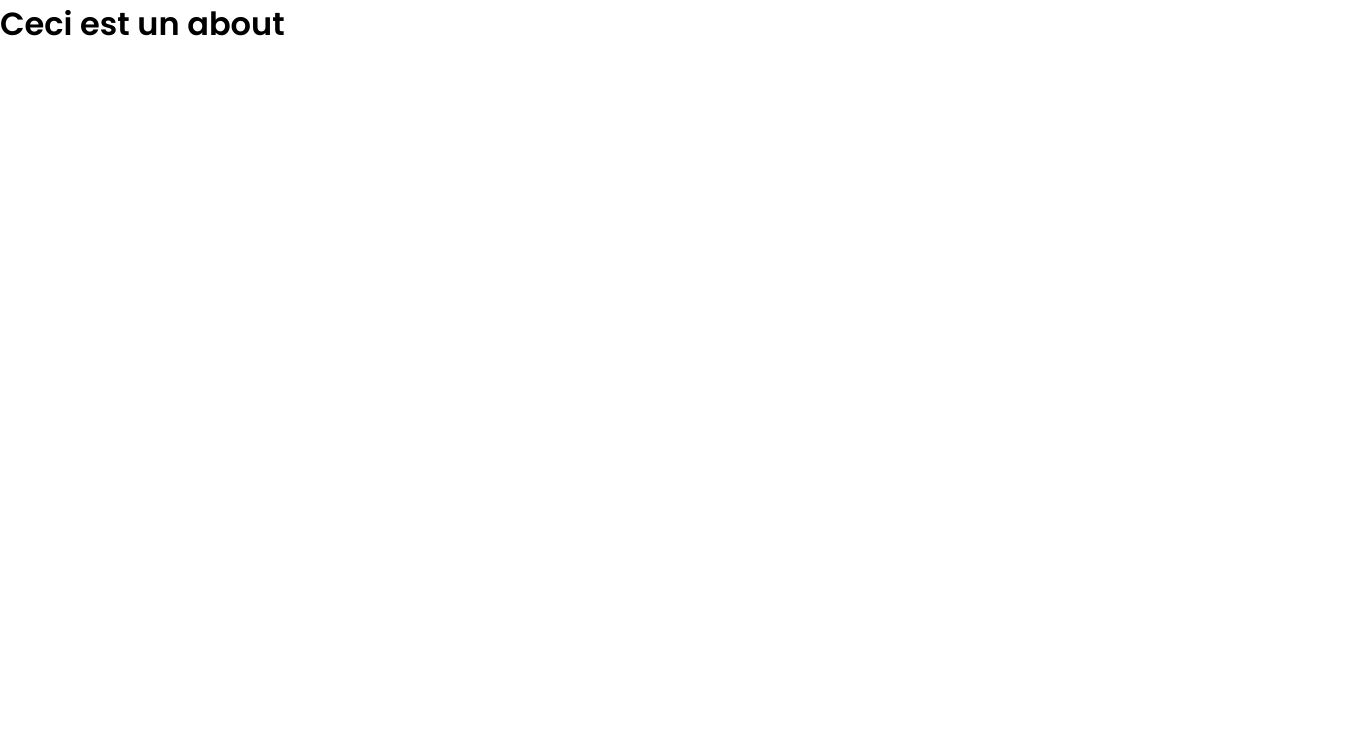
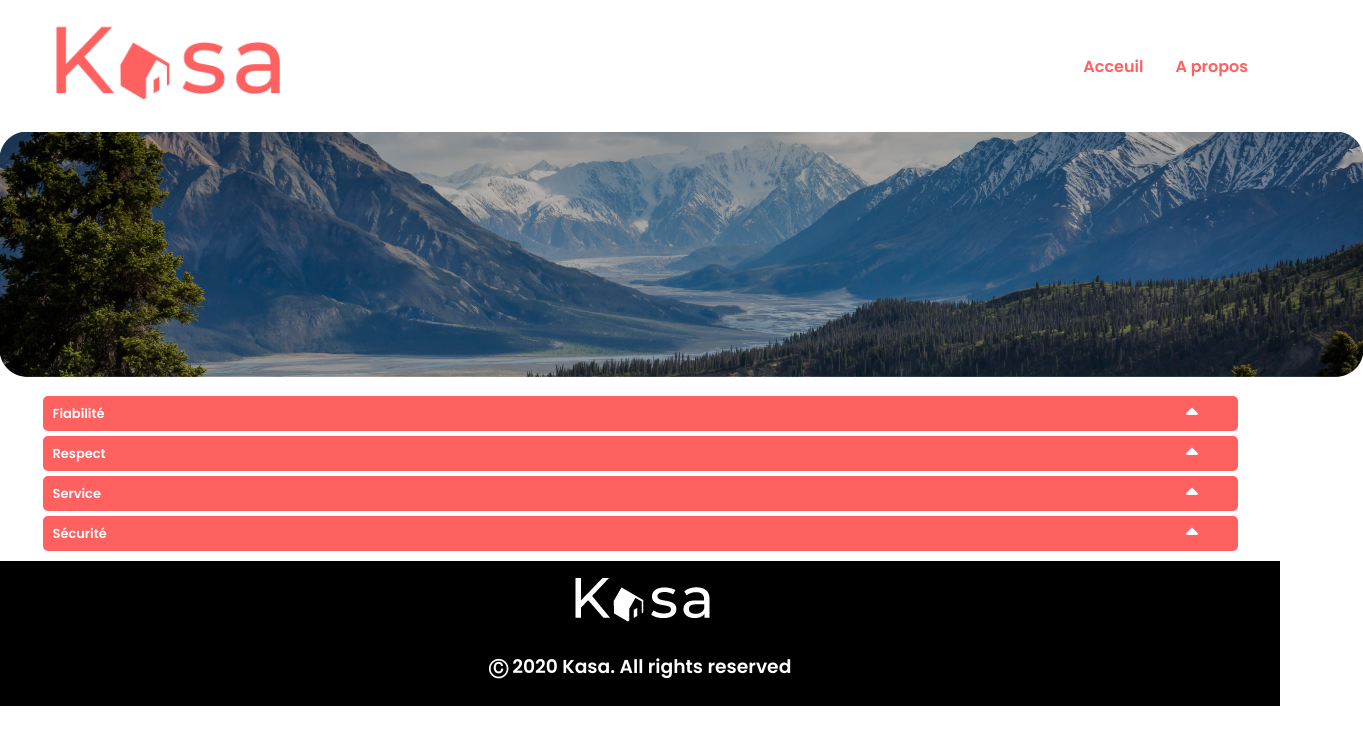
Before and after one commit to tsboudot/KasaP08, a React app: page /about in a window 1280 px wide. Shown: the whole page, 1363 px wide, since content can reach past the window. Built offline with nearby package versions, Linux system fonts and the light colour scheme; a web font is replaced by a local one.

Commit message:
AboutOK: Todo: AboutContenStyle

```diff
--- /dev/null
+++ b/src/Components/About.js
@@ -0,0 +1,23 @@
+import React from 'react';
+import Navbar from './Navbar';
+import BannerAbout from './BannerAbout';
+import Footer from './Footer';
+import AboutDiv from './AboutDiv';
+
+function About() {
+    return (
+        <main>
+            <Navbar />
+            <BannerAbout />
+            <section className="aboutSection">
+                <AboutDiv title="Fiabilité" id="Id1" content="Les annonces postées sur Kasa garantissent une fiabilité totale. Les photos sont conformes aux logements, et toutes les informations sont régulièrement vérifiées par nos équipes." />
+                <AboutDiv title="Respect" id="Id2" content="La bienveillance fait partie des valeurs fondatrices de Kasa. Tout comportement discriminatoire ou de perturbation du voisinage entraînera une exclusion de notre plateforme" />
+                <AboutDiv title="Service" id="Id3" content="La bienveillance fait partie des valeurs fondatrices de Kasa. Tout comportement discriminatoire ou de perturbation du voisinage entraînera une exclusion de notre plateforme" />
+                <AboutDiv title="Sécurité" id="Id4" content="La sécurité est la priorité de Kasa. Aussi bien pour nos hôtes que pour les voyageurs, chaque logement correspond aux critères de sécurité établis par nos services. En laissant une note aussi bien à l'hôte qu'au locataire, cela permet à nos équipes de vérifier que les standards sont bien respectés. Nous organisons également des ateliers sur la sécurité domestique pour nos hôtes." />
+            </section>
+            <Footer />
+        </main>
+    );
+};
+
+export default About;
--- /dev/null
+++ b/src/Components/AboutDiv.js
@@ -0,0 +1,26 @@
+import React, { useState } from 'react';
+import { CSSTransition } from 'react-transition-group';
+import { FontAwesomeIcon } from '@fortawesome/react-fontawesome';
+import { faCaretUp } from '@fortawesome/free-solid-svg-icons';
+
+function AboutDiv({ title, id, content }) {
+    const [showContent, setShowContent] = useState(false);
+
+    return (
+        <div className="aboutDiv">
+            <div className="aboutDivHeader">
+                <h2>{title}</h2>
+                <button onClick={() => setShowContent(!showContent)} className={showContent ? "rotated" : ""}>
+                    <FontAwesomeIcon icon={faCaretUp} />
+                </button>
+            </div>
+            <CSSTransition in={showContent} timeout={1000} classNames="content" unmountOnExit>
+                <div className="aboutDivContent">
+                    {showContent && <p id={id}>{content}</p>}
+                </div>
+            </CSSTransition>
+        </div>
+    );
+};
+
+export default AboutDiv;
--- a/src/Components/Banner.js
+++ b/src/Components/Banner.js
@@ -1,10 +1,11 @@
 import React from 'react';
+
 
 const Banner = () => {
     return (
         <div className="banner">
 
-            <p>Chez vous chez vous</p>
+            <h2>Chez vous, partout et ailleurs</h2>
 
         </div>
     );
--- /dev/null
+++ b/src/Components/BannerAbout.js
@@ -0,0 +1,11 @@
+import React from 'react';
+
+function BannerAbout() {
+    return (
+        <div className="BannerAbout">
+            <img className="bannerAboutImg" src="BannerAbout.png" alt="bannerAboutImg" />
+        </div>
+    );
+};
+
+export default BannerAbout;
--- a/src/Components/Footer.js
+++ b/src/Components/Footer.js
@@ -3,8 +3,8 @@ import React from 'react';
 const Footer = () => {
     return (
         <footer>
-            <h3>Ceci est un footer</h3>
-            <p>Ceci est un footer</p>
+            <img src="logoBlack.png" alt="logo" className="logoFooter" />
+            <h3>&#9400; 2020 Kasa. All rights reserved</h3>
         </footer>
     );
 };
--- a/src/index.js
+++ b/src/index.js
@@ -6,6 +6,7 @@ import reportWebVitals from './reportWebVitals';
 import { BrowserRouter as Router, Route, Routes } from 'react-router-dom';
 import ApptPage from './Components/ApptPage';
 import { ApptProvider } from "./Components/context/ApptContext";
+import About from './Components/About';
 
 
 const root = ReactDOM.createRoot(document.getElementById('root'));
@@ -16,7 +17,7 @@ root.render(
         <Routes>
           <Route path="/" element={<App />} />
           <Route path="/flat/:id" element={<ApptPage />} />
-          <Route path="/about" element={<h1>Ceci est un about</h1>} />
+          <Route path="/about" element={<About />} />
           <Route path="*" element={<h1>404 Not found</h1>} />
         </Routes>
       </Router>
--- /dev/null
+++ b/src/styles/components/_AboutDiv.scss
@@ -0,0 +1,62 @@
+.aboutSection {
+    display: flex;
+    flex-direction: column;
+    gap: 5px;
+    justify-content: center;
+    width: 95%;
+    margin: 10px auto;
+    max-width: 1195px;
+}
+
+.rotated {
+    transform: rotate(180deg);
+    transition: transform 1s ease-in-out;
+}
+
+.content-enter {
+    opacity: 0;
+}
+
+.content-enter-active {
+    opacity: 1;
+    transition: opacity 1s ease-in;
+}
+
+.content-exit {
+    opacity: 1;
+}
+
+.content-exit-active {
+    opacity: 0;
+    transition: opacity 1s ease-in;
+}
+
+.aboutDivHeader {
+    width: 100%;
+    height: 35px;
+    background-color: $color-main;
+    display: flex;
+    flex-direction: row;
+    justify-content: space-between;
+    align-items: center;
+    border-radius: 5px;
+    color: white;
+    padding-left: 10px;
+
+    font-size: medium;
+    font-weight: 400;
+
+    h2 {
+        font-size: small;
+        font-weight: 600;
+    }
+
+    button {
+        border: 0px;
+        background-color: $color-main;
+        color: white;
+        margin-right: 40px;
+        font-size: larger;
+        transition: transform 1s;
+    }
+}
--- a/src/styles/components/_CardAppt.scss
+++ b/src/styles/components/_CardAppt.scss
@@ -1,7 +1,7 @@
 .cardApptslink {
     width: 27%;
     height: 280px;
-    max-width: 345px;
+    max-width: 370px;
     max-height: 31%;
     box-sizing: border-box;
     display: flex;
@@ -40,7 +40,7 @@
     bottom: 0;
     left: 0;
     width: 100%;
-    background-color: rgba(0, 0, 0, 0.3);
+    background-color: rgba(0, 0, 0, 0.35);
     color: white;
     padding-bottom: 8px;
 }
--- a/src/styles/components/_Caroussel.scss
+++ b/src/styles/components/_Caroussel.scss
@@ -17,7 +17,7 @@
 .carousel .slider-wrapper {
     width: 480px;
     height: 100%;
-    border-radius: 25px;
+
 }
 
 .carousel ul {
--- a/src/styles/components/_banner.scss
+++ b/src/styles/components/_banner.scss
@@ -1,5 +1,6 @@
 .banner {
     width: 95%;
+    max-width: 1245px;
     height: 240px;
     background-image: url("/public/banner1.png");
     background-size: 100% 100%;
@@ -11,4 +12,6 @@
     align-items: center;
     justify-content: center;
     margin: auto;
+
+    border-radius: 25px;
 }
--- a/src/styles/components/_footer.scss
+++ b/src/styles/components/_footer.scss
@@ -1,4 +1,17 @@
 footer {
     background-color: black;
     color: white;
+    display: flex;
+    flex-direction: column;
+    margin-top: 10px;
+    justify-content: center;
+    align-items: center;
+    padding-bottom: 25px;
+
+
+    img {
+        margin-bottom: 10px;
+    }
+
+
 }
--- a/src/styles/components/_navbar.scss
+++ b/src/styles/components/_navbar.scss
@@ -3,12 +3,12 @@
     flex-direction: row;
     justify-content: space-between;
     align-items: center;
-    padding: 0 2rem;
     color: $color-main;
     font-weight: $bold;
     gap: 2rem;
     width: 95%;
-    margin: 0 auto;
+    max-width: 1245px;
+    margin: 10px auto;
 
     a {
         text-decoration: none;
@@ -23,7 +23,7 @@
 
 .navbar__logo {
     margin-right: auto;
-    height: 10rem;
+    height: 7rem;
 
     img {
         height: 100%;
--- a/src/styles/index.scss
+++ b/src/styles/index.scss
@@ -9,3 +9,4 @@
 @import "./components/Caroussel";
 @import "./components/ApptInfos";
 @import "./components/TransformationsApptInfos";
+@import "./components/AboutDiv";
```
Also changed, not shown: public/BannerAbout.png (added), public/logoBlack.png (added), src/Components/ApptPage.js (line endings or trailing spaces), src/styles/index.css, 1 other file.
